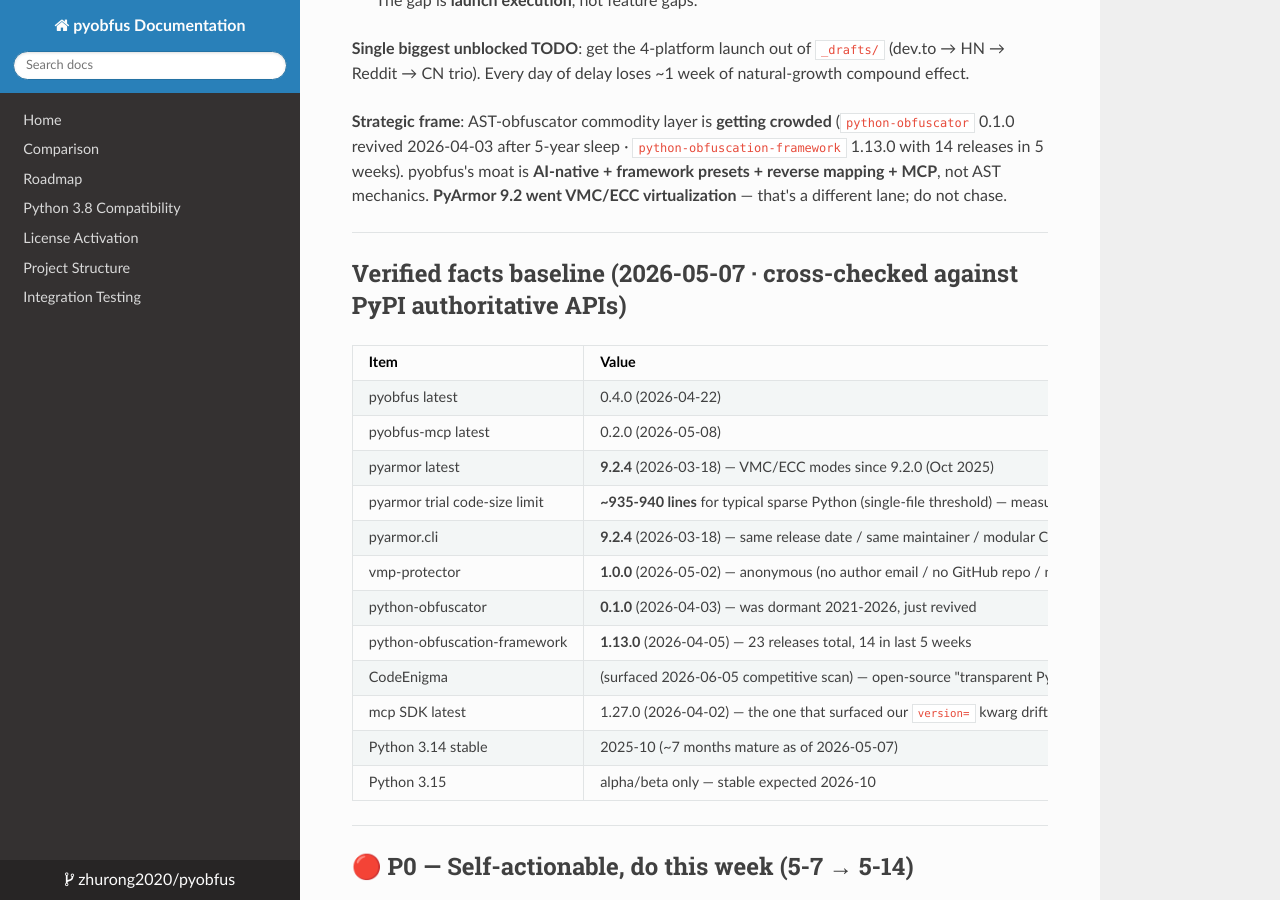
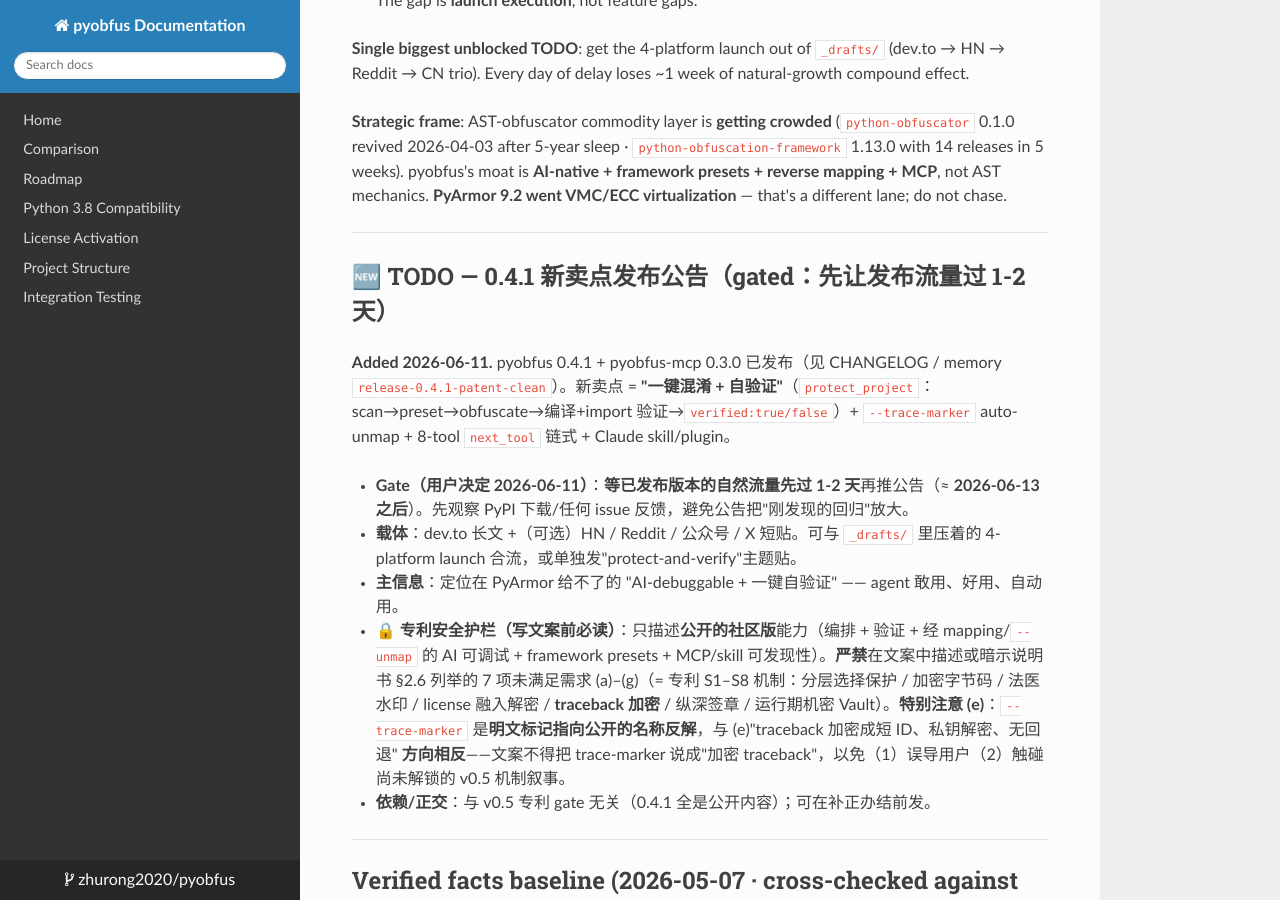
Before and after one commit to zhurong2020/pyobfus, an MkDocs documentation site: the page built from docs/POST_V0.4_TODO.md, in a window 1280 px wide and 900 px high, scrolled down 1057 px. Built offline with MkDocs 1.6.1, drawn with Linux system fonts in a browser that asks for light colours; nearby versions of some CDN libraries.

Commit message:
docs(todo): add 0.4.1 selling-point announcement (gated, patent-safe copy)
Defer the "one-call obfuscate + self-verify" announcement until the just-
shipped 0.4.1/mcp-0.3.0 traffic settles (~1-2 days, ≈2026-06-13). Includes a
patent-safety guardrail: announcement copy must describe only public
community-tier capability and must NOT describe spec §2.6 needs (a)-(g)
(the patented S1-S8 mechanisms) — especially not frame --trace-marker as
"traceback encryption" (the opposite of patented item (e)).

Co-Authored-By: Claude Opus 4.8 (1M context) <noreply@anthropic.com>

```diff
--- a/docs/POST_V0.4_TODO.md
+++ b/docs/POST_V0.4_TODO.md
@@ -17,6 +17,18 @@
 **Single biggest unblocked TODO**: get the 4-platform launch out of `_drafts/` (dev.to → HN → Reddit → CN trio). Every day of delay loses ~1 week of natural-growth compound effect.
 
 **Strategic frame**: AST-obfuscator commodity layer is **getting crowded** (`python-obfuscator` 0.1.0 revived 2026-04-03 after 5-year sleep · `python-obfuscation-framework` 1.13.0 with 14 releases in 5 weeks). pyobfus's moat is **AI-native + framework presets + reverse mapping + MCP**, not AST mechanics. **PyArmor 9.2 went VMC/ECC virtualization** — that's a different lane; do not chase.
+
+---
+
+## 🆕 TODO — 0.4.1 新卖点发布公告（gated：先让发布流量过 1-2 天）
+
+**Added 2026-06-11.** pyobfus 0.4.1 + pyobfus-mcp 0.3.0 已发布（见 CHANGELOG / memory `release-0.4.1-patent-clean`）。新卖点 = **"一键混淆 + 自验证"**（`protect_project`：scan→preset→obfuscate→编译+import 验证→`verified:true/false`）+ `--trace-marker` auto-unmap + 8-tool `next_tool` 链式 + Claude skill/plugin。
+
+- **Gate（用户决定 2026-06-11）**：**等已发布版本的自然流量先过 1-2 天**再推公告（≈ **2026-06-13 之后**）。先观察 PyPI 下载/任何 issue 反馈，避免公告把"刚发现的回归"放大。
+- **载体**：dev.to 长文 +（可选）HN / Reddit / 公众号 / X 短贴。可与 `_drafts/` 里压着的 4-platform launch 合流，或单独发"protect-and-verify"主题贴。
+- **主信息**：定位在 PyArmor 给不了的 "AI-debuggable + 一键自验证" —— agent 敢用、好用、自动用。
+- 🔒 **专利安全护栏（写文案前必读）**：只描述**公开的社区版**能力（编排 + 验证 + 经 mapping/`--unmap` 的 AI 可调试 + framework presets + MCP/skill 可发现性）。**严禁**在文案中描述或暗示说明书 §2.6 列举的 7 项未满足需求 (a)–(g)（= 专利 S1–S8 机制：分层选择保护 / 加密字节码 / 法医水印 / license 融入解密 / **traceback 加密** / 纵深签章 / 运行期机密 Vault）。**特别注意 (e)**：`--trace-marker` 是**明文标记指向公开的名称反解**，与 (e)"traceback 加密成短 ID、私钥解密、无回退" **方向相反**——文案不得把 trace-marker 说成"加密 traceback"，以免（1）误导用户（2）触碰尚未解锁的 v0.5 机制叙事。
+- **依赖/正交**：与 v0.5 专利 gate 无关（0.4.1 全是公开内容）；可在补正办结前发。
 
 ---
 
```
